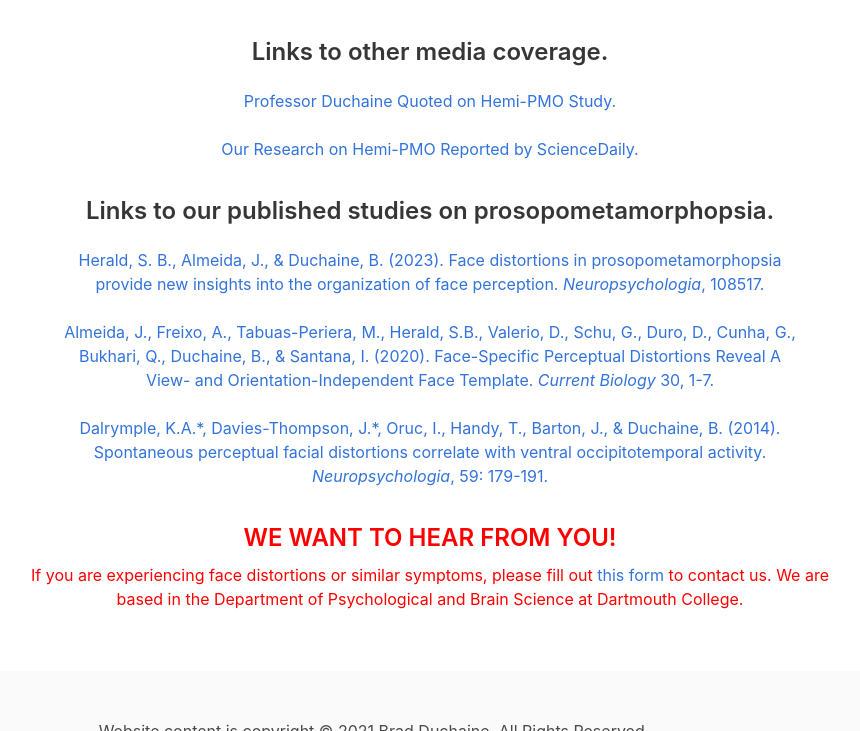
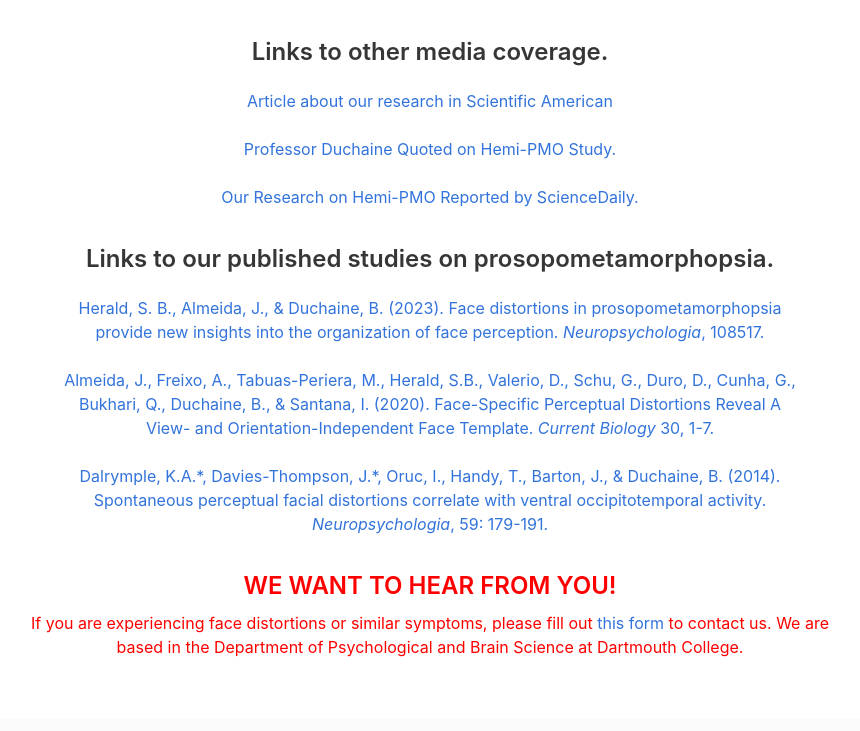
Before and after one commit to ryezyy11/hemiPMO.org, a Jekyll site: the page built from pages/media/media.html, in a window 1280 px wide and 900 px high, scrolled down 745 px, cut to the strip 169-900 px from the top of the window. Shown: the whole strip, without its empty margins (266-1126 px from the left). Built offline with Jekyll 4.4.1, drawn with Linux system fonts in a browser that asks for light colours.

Commit message:
Update media.html
added scientific american link

```diff
--- a/pages/media/media.html
+++ b/pages/media/media.html
@@ -23,6 +23,8 @@
     <article class="content">
         <h2  class="title is-4">Links to other media coverage.</h2>
         <div class="column is-10" style="margin: auto;text-align: center;">
+            <a href="https://www.scientificamerican.com/article/a-rare-visual-disorder-twists-faces-out-of-shape/"> Article about our research in Scientific American </a>
+            </br></br>
             <a href="https://pbs.dartmouth.edu/news/2020/09/professor-brad-duchaine-quoted">Professor Duchaine Quoted on Hemi-PMO Study.</a>
             </br></br>
             <a href="https://www.sciencedaily.com/releases/2020/08/200817104255.htm">Our Research on Hemi-PMO Reported by ScienceDaily.</a>
```
